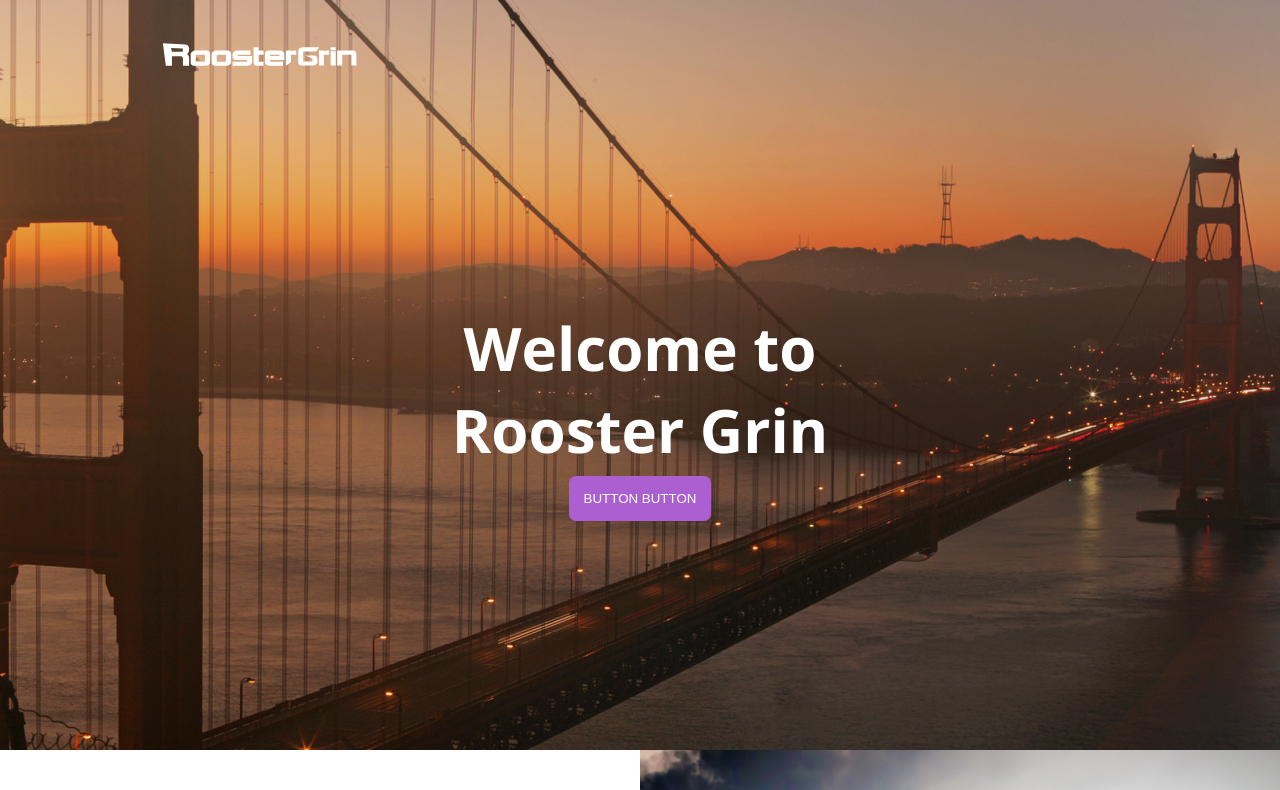
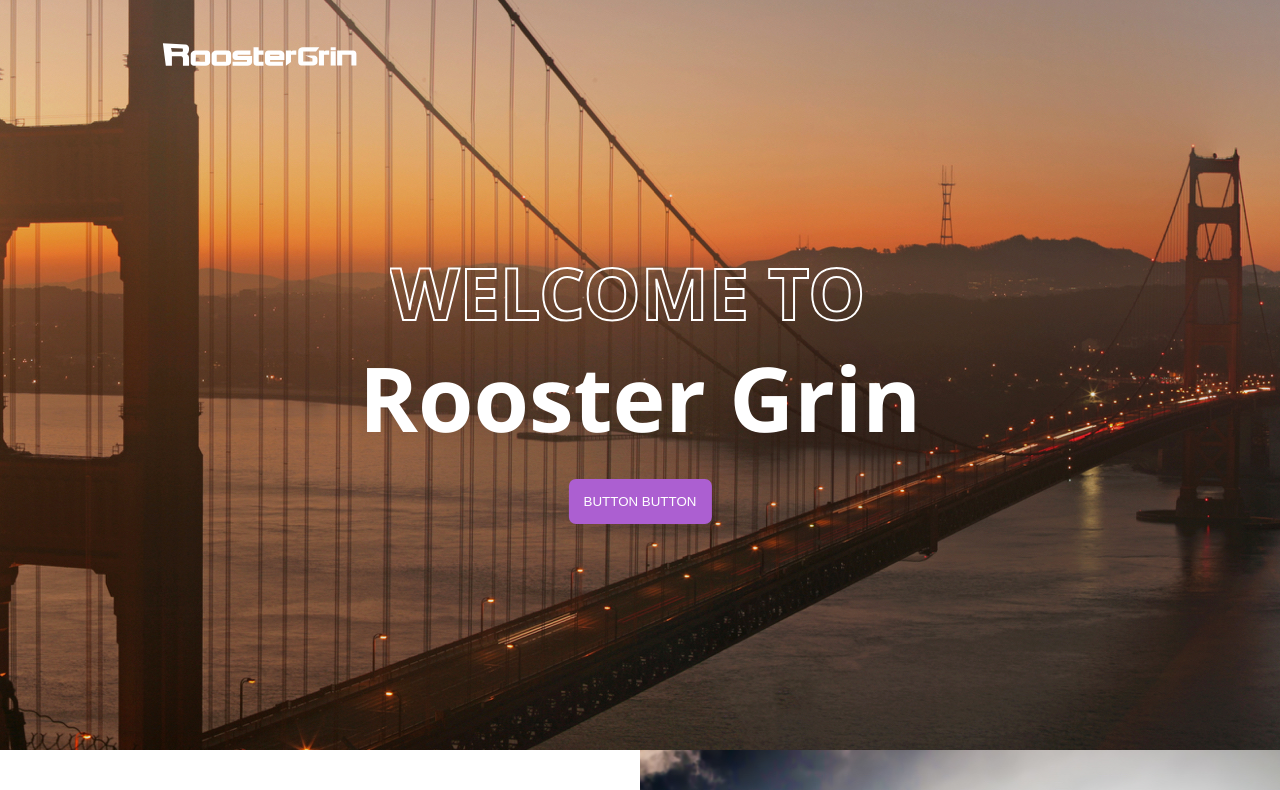
Before and after one commit to alliecaton/rg-test, a React (Create React App) app: page / in a window 1280 px wide. Shown: the top 790 px of the page. Built offline with nearby package versions, Linux system fonts and the light colour scheme.

Commit message:
proper font for welcome in header

```diff
--- a/public/index.html
+++ b/public/index.html
@@ -29,7 +29,7 @@
       work correctly both with client-side routing and a non-root public URL.
       Learn how to configure a non-root public URL by running `npm run build`.
     -->
-		<title>React App</title>
+		<title>RoosterGrin</title>
 	</head>
 	<body>
 		<noscript>You need to enable JavaScript to run this app.</noscript>
--- a/src/App.css
+++ b/src/App.css
@@ -87,15 +87,22 @@ body {
 }
 
 .hero-content-parent {
-	font-size: 30px;
-	display: flex;
-	justify-content: center;
-	flex-flow: column wrap;
-	align-items: center;
-	height: 90%;
-	width: 100%;
+	font-size: 3.5vw;
+	max-width: 100%;
+	height: auto;
+	/* margin: 0; */
+	position: absolute;
+	top: 50%;
+	left: 50%;
+	-ms-transform: translate(-50%, -50%);
+	transform: translate(-50%, -50%);
 	color: white;
 	text-align: center;
+}
+
+.welcome-svg {
+	max-width: 100%;
+	height: auto;
 }
 
 .navbar {
@@ -114,6 +121,7 @@ body {
 	border: none;
 	color: white;
 	padding: 15px;
+	margin: 10px;
 	background-color: #ac5fd1;
 	border-radius: 7px;
 }
--- a/src/components/Header.js
+++ b/src/components/Header.js
@@ -1,10 +1,13 @@
 import React from 'react'
 import PurpleButton from './shared-elements/PurpleButton'
+import image from './../assets/welcome.svg'
 
 const Header = () => {
 	return (
 		<div className='hero-content-parent fade-in-up'>
-			<h1>Welcome to</h1>
+			{/* <h1>Welcome to</h1>
+			 */}
+			<img className='welcome-svg' src={image} alt='welcome to' />
 			<h1>Rooster Grin</h1>
 			<PurpleButton />
 		</div>
```
Also changed, not shown: src/assets/welcome-to.png (deleted), src/assets/welcome.svg.
